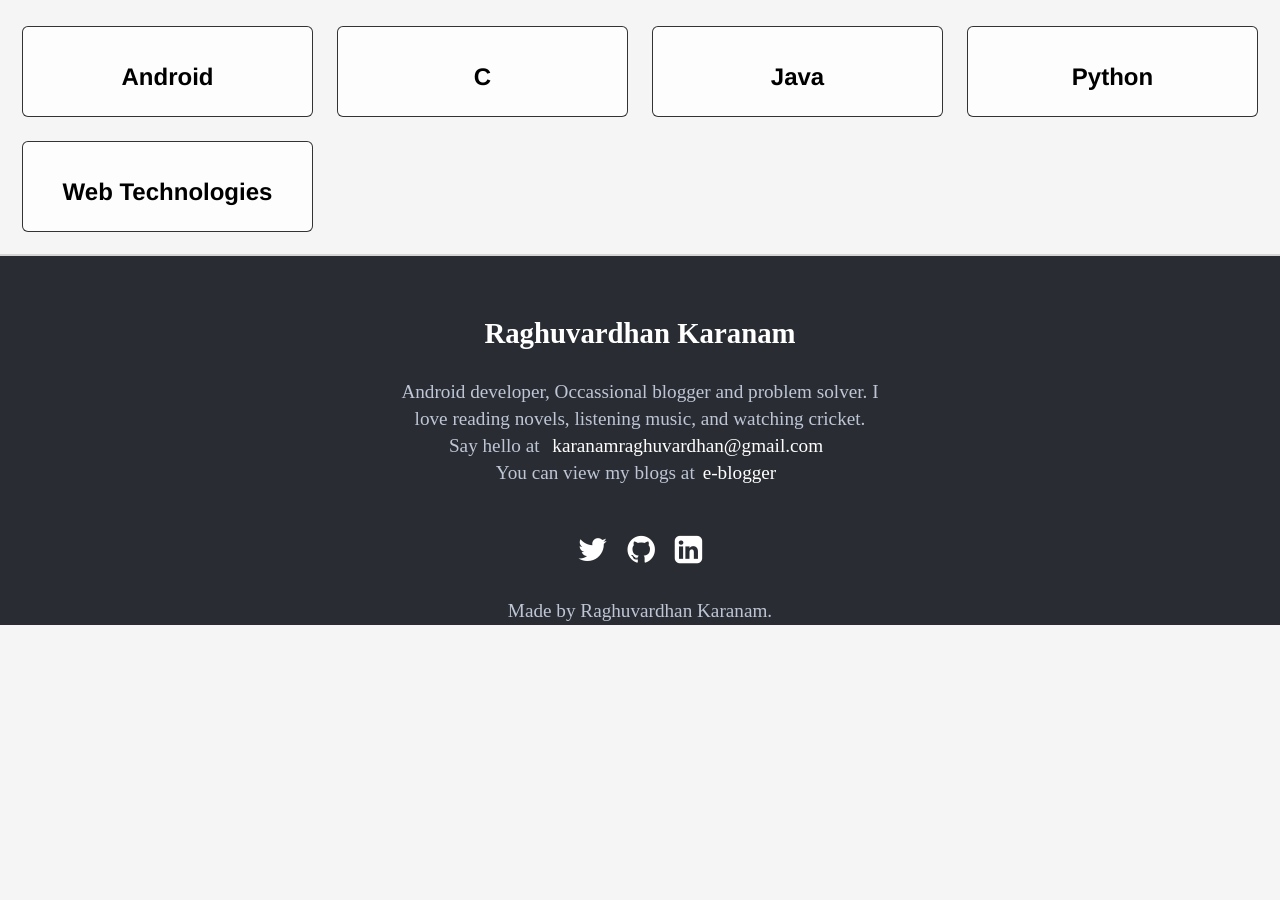
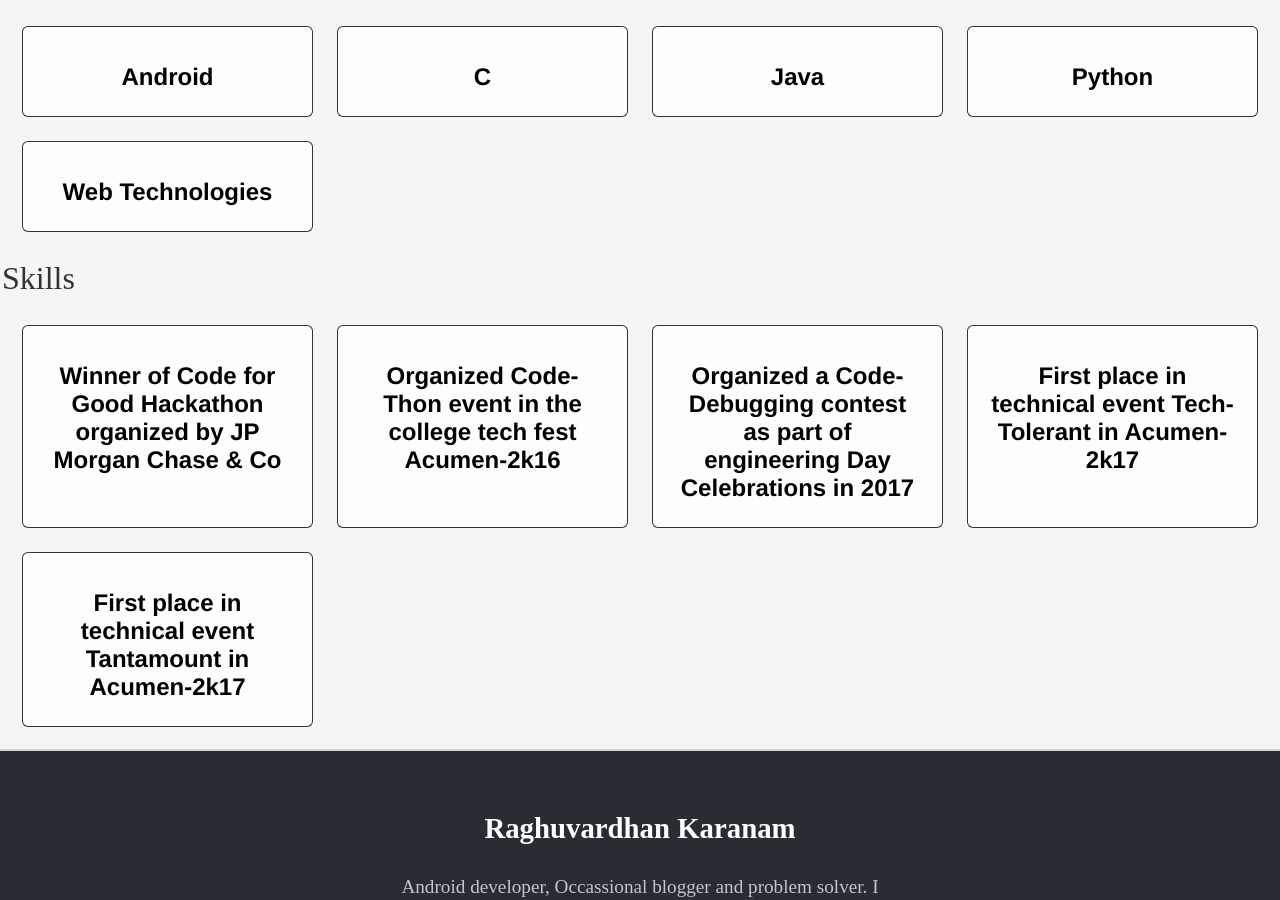
Before and after one commit to raghuvardhan/raghuvardhan.github.io, a Jekyll site: the page built from index.html, in a window 1280 px wide and 900 px high, scrolled down 984 px. Built offline with Jekyll 4.4.1, drawn with Linux system fonts in a browser that asks for light colours; before the commit the page ends 1609 px from its top, so only the background shows below that.

Commit message:
Update index.html

```diff
--- a/index.html
+++ b/index.html
@@ -79,3 +79,33 @@
       </div>
   </div>
 </div>
+
+
+<p class="div-title">Skills</p>
+<div class="grid-container-skills">
+  <div class="grid-item-skills">
+      <div class="card">
+        <h1 class="projectTitle">Winner of Code for Good Hackathon organized by JP Morgan Chase & Co</h1>
+      </div>
+  </div>
+  <div class="grid-item-skills">
+      <div class="card">
+        <h1 class="projectTitle">Organized Code-Thon event in the college tech fest Acumen-2k16</h1>
+      </div>
+  </div>
+   <div class="grid-item-skills">
+      <div class="card">
+        <h1 class="projectTitle">Organized a Code-Debugging contest as part of engineering Day Celebrations in 2017</h1>
+      </div>
+  </div>
+   <div class="grid-item-skills">
+      <div class="card">
+        <h1 class="projectTitle">First place in technical event Tech-Tolerant in Acumen-2k17</h1>
+      </div>
+  </div>
+   <div class="grid-item-skills">
+      <div class="card">
+        <h1 class="projectTitle">First place in technical event Tantamount in Acumen-2k17</h1>
+      </div>
+  </div>
+</div>
```
